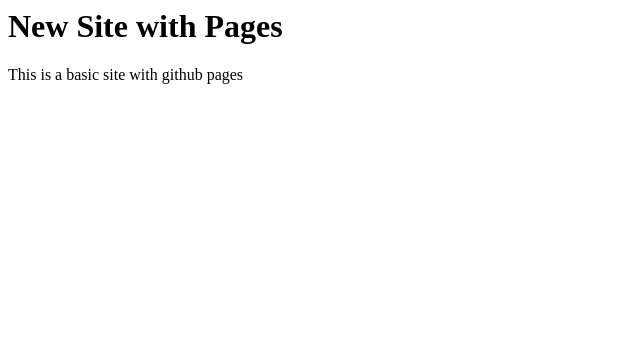
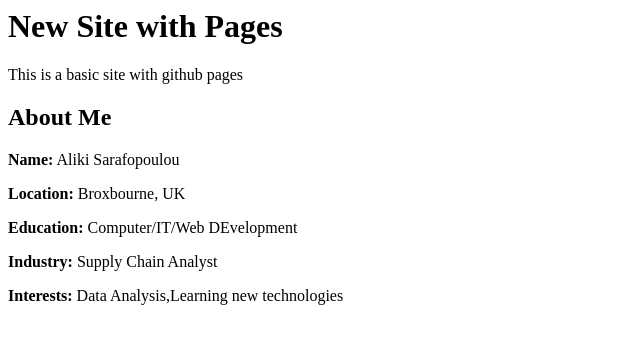
Before and after one commit to asarafopoulou01/html_site, a plain HTML site: page index.html in a window 1280 px wide. Shown: the whole page, without its empty margins (0-640 px from the left). Drawn offline with Linux system fonts and the light colour scheme.

Commit message:
Update index.html

```diff
--- a/index.html
+++ b/index.html
@@ -1,2 +1,10 @@
 <h1>New Site with Pages</h1>
 <p>This is a basic site with github pages</p>
+<section id="about">
+  <h2>About Me</h2>
+  <p><strong>Name:</strong> Aliki Sarafopoulou</p>
+  <p><strong>Location:</strong> Broxbourne, UK</p>
+  <p><strong>Education:</strong> Computer/IT/Web DEvelopment</p>
+  <p><strong>Industry:</strong> Supply Chain Analyst</p>
+  <p><strong>Interests:</strong> Data Analysis,Learning new technologies</p>
+</section>
```
